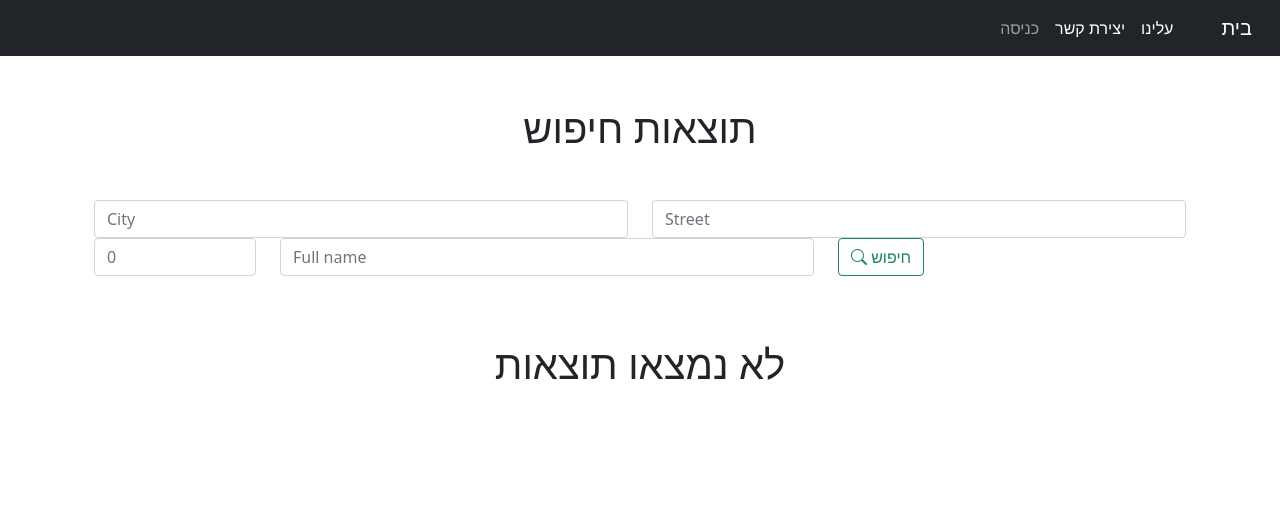
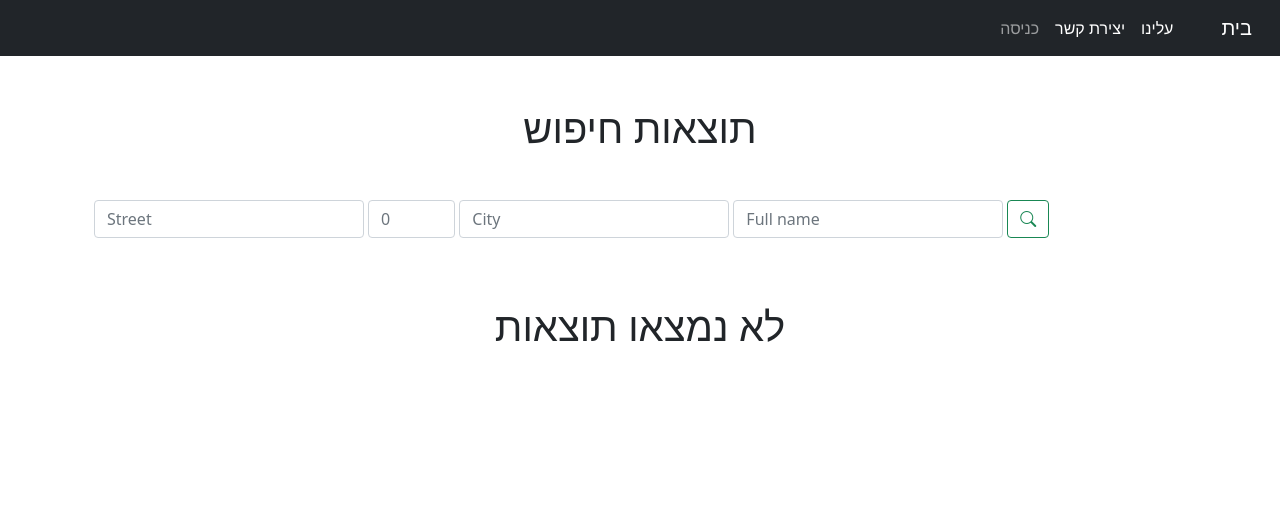
Before and after one commit to dandeduck/package-tracking-web, a Django app: a page that uses templates/packages/parts/search.html in a window 1280 px wide. Shown: the top 516 px of the page. Run offline with Django 3.2, Linux system fonts and the light colour scheme; data comes from the database, SQL or seed files in the repository; data that the repository does not hold is empty; some libraries are stand-ins or nearby versions.

Commit message:
fixed search sizing

```diff
--- a/templates/packages/parts/search.html
+++ b/templates/packages/parts/search.html
@@ -12,21 +12,21 @@ input[type="number"] {
 <button class="btn btn-outline-success" onclick="javascipt:reveal_search()" id="search_reveal">חיפוש יעד <span class="bi-search"></span></button>
 
 <div id="search" style="display: none;">
-    <form class="row" method="get" action="/search/{{partner}}/" dir="ltr">
-        <div class="col-xxl-3 col-lg-6">
+    <form class="row g-xl-1 g-md-0 g-sm-1" method="get" action="/search/{{partner}}/" dir="ltr">
+        <div class="col-md-3 col-8">
+            <input class="form-control text-start" type="text" placeholder="Street" name="street_name" list="streets"/>
+        </div>
+        <div class="col-md-1 col-4">
+            <input class="form-control" type="number" placeholder="0" name="street_number" dir="ltr"/>
+        </div>
+        <div class="col-md-3">
             <input class="form-control text-start" type="text" placeholder="City" name="city" list="cities"/>
         </div>
-        <div class="col-xxl-3 col-lg-6">
-            <input class="form-control text-start" type="text" placeholder="Street" name="street_name" list="streets"/>
-        </div>
-        <div class="col-xxl-1 col-lg-2">
-            <input class="form-control" type="number" placeholder="0" name="street_number" dir="ltr"/>
-        </div>
-        <div class="col-xxl-3 col-lg-6">
+        <div class="col-md-3">
             <input class="form-control text-start" type="text" placeholder="Full name" name="name" list="names"/>
         </div>
         <div class="col-auto" dir="rtl">
-            <button class="btn btn-outline-success" type="submit">חיפוש <span class="bi-search"></span></button>
+            <button class="btn btn-outline-success bi-search" type="submit">
         </div>
     </form>
 </div>
```
